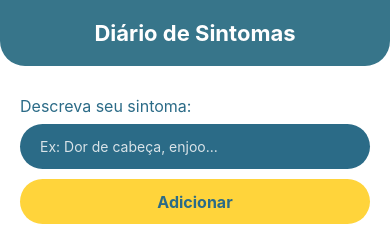
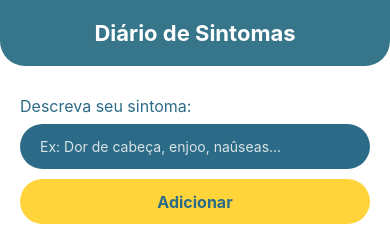
Before and after one commit to LordSith06/CuidadosPaliativos_App, a React Native app in the folder CuidadosPaliativosApp/: screen /Sintomas in a window 390 px wide. Shown: the top 226 px of the page. Built offline with nearby package versions, Linux system fonts and the light colour scheme.

Commit message:
Update na tela sitoma

```diff
--- a/CuidadosPaliativosApp/src/pages/SintomasScreen.js
+++ b/CuidadosPaliativosApp/src/pages/SintomasScreen.js
@@ -32,12 +32,13 @@ export default function SintomasScreen() {
         <Text style={Estilo.label}>Descreva seu sintoma:</Text>
         <TextInput
           style={Estilo.input}
-          placeholder="Ex: Dor de cabeça, enjoo..."
+          placeholder="Ex: Dor de cabeça, enjoo, naûseas..."
           placeholderTextColor="#d9e3e8"
           value={sintoma}
           onChangeText={setSintoma}
         />
 
+        {/*Adicionando sintonas*/}
         <TouchableOpacity style={Estilo.btnAdd} onPress={adicionarSintoma}>
           <Text style={Estilo.btnText}>Adicionar</Text>
         </TouchableOpacity>
```
